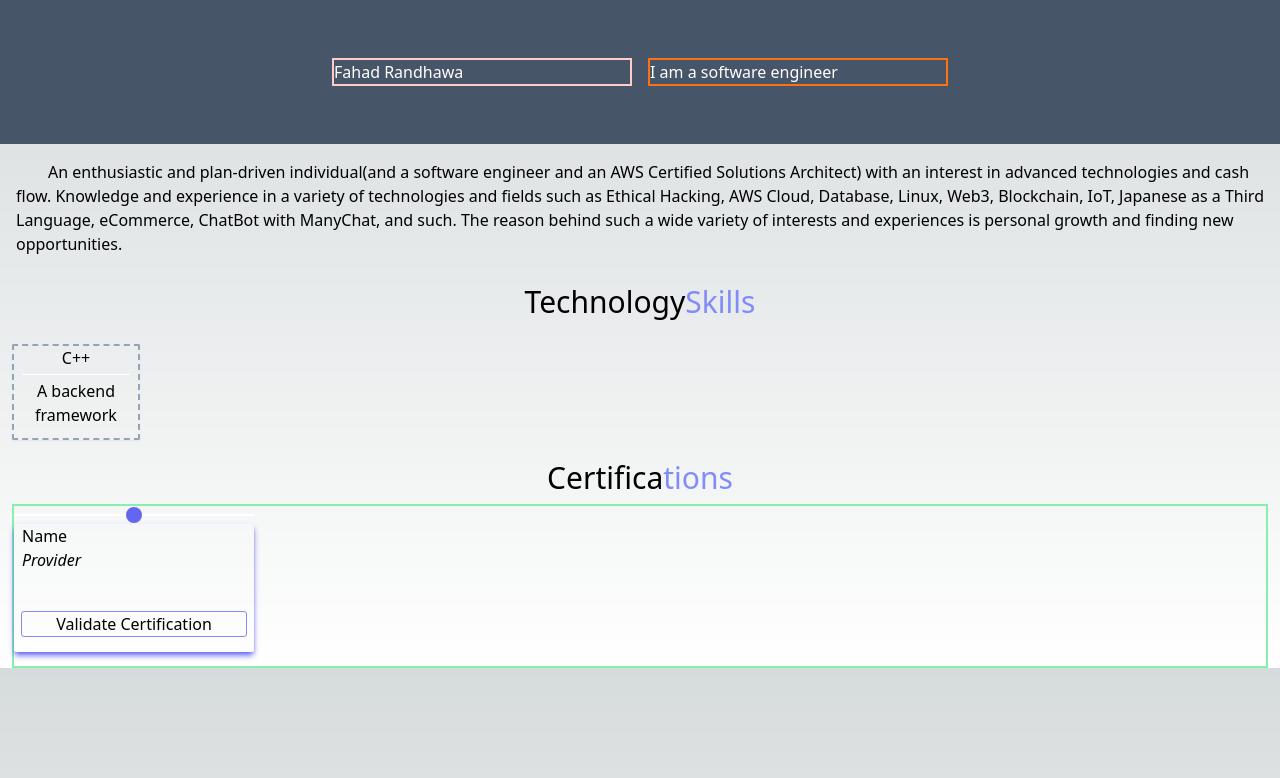
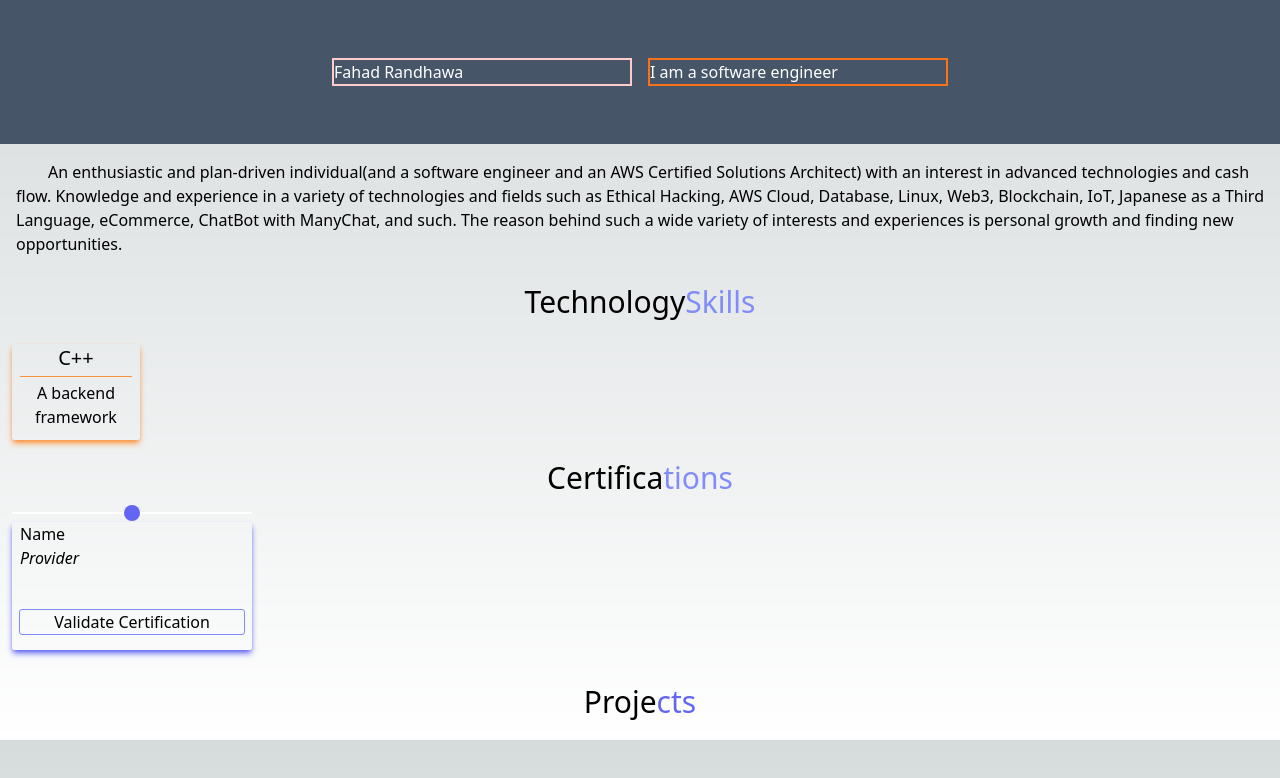
Before and after one commit to FahadSalamatRandhawa/Portfolio_nextjs_tailwind, a Next.js app: page / in a window 1280 px wide. Shown: the top 778 px of the page. Built offline with nearby package versions, Linux system fonts and the light colour scheme.

Commit message:
projects 1.0

```diff
--- a/app/Components/Certifications.tsx
+++ b/app/Components/Certifications.tsx
@@ -7,13 +7,13 @@ export default function Certifications(){
                 <div className=" flex justify-center text-3xl py-2">
                 Certifica<div className=" text-indigo-400">tions</div>
                 </div>
-                <div className=" flex flex-wrap gap-5 border-green-300 border-2">
+                <div className=" flex flex-wrap gap-5">
                     <div className=" block w-60 h-40">
                         <div className=" flex justify-center items-center bg-white h-0.5 my-2"><span className=" bg-indigo-500 rounded-lg h-4 w-4"></span></div>
                         <div className=" flex flex-col px-2 h-32 min-w-24 rounded-sm shadow-md shadow-indigo-500">
                             <div>Name</div>
                             <em>Provider</em>
-                            <button className=" rounded-sm mt-10 outline-1 outline-indigo-400 outline">Validate Certification</button>
+                            <button className=" hover:bg-indigo-700/40 hover:duration-1000 rounded-sm mt-10 outline-1 outline-indigo-400 outline">Validate Certification</button>
                         </div>
                     </div>
                 </div>
--- /dev/null
+++ b/app/Components/Projects.tsx
@@ -0,0 +1,11 @@
+
+export default function Projects(){
+
+    return(
+        <>
+            <div className=" flex justify-center w-full h-auto">
+                <div className=" flex text-3xl justify-center p-5">Proje<div className=" text-indigo-500">cts</div></div>
+            </div>
+        </>
+    )
+}
--- a/app/Components/Skills.tsx
+++ b/app/Components/Skills.tsx
@@ -3,14 +3,14 @@ export default function Skills(){
     return (
         <>
             <div className=" flex text-3xl justify-center py-3">Technology <div className=" text-indigo-400"> Skills</div></div>
-            <div className=" flex-wrap justify-center p-3">
-                <div className=" justify-center flex-col w-32 h-24 border-2 border-slate-400 border-dashed rounded-sm hover:shadow-orange-400 shadow-sm hover:border-hidden">
+            <div className=" flex flex-wrap p-3">
+                <div className=" justify-center flex-col w-32 h-24 rounded-sm hover:animate-pulse shadow-orange-400 shadow-md">
                     <div className=" flex justify-center">
-                        <div>
+                        <div className=" text-xl">
                             C++
                         </div>
                     </div>
-                    <div className=" border-t-[1px]  mx-2 my-1 border-t-white"></div>
+                    <div className="border-t-[1px]  mx-2 my-1 border-t-orange-400"></div>
                     <div className=" text-center">
                             A backend framework
                     </div>
--- a/app/page.tsx
+++ b/app/page.tsx
@@ -4,6 +4,7 @@ import styles from './page.module.css'
 import Header from './Components/Header'
 import Skills from './Components/Skills'
 import Certifications from './Components/Certifications'
+import Projects from './Components/Projects'
 
 const inter = Inter({ subsets: ['latin'] })
 
@@ -16,6 +17,7 @@ export default function Home() {
       </div>
       <Skills/>
       <Certifications/>
+      <Projects/>
     </div>
   )
 }
```
